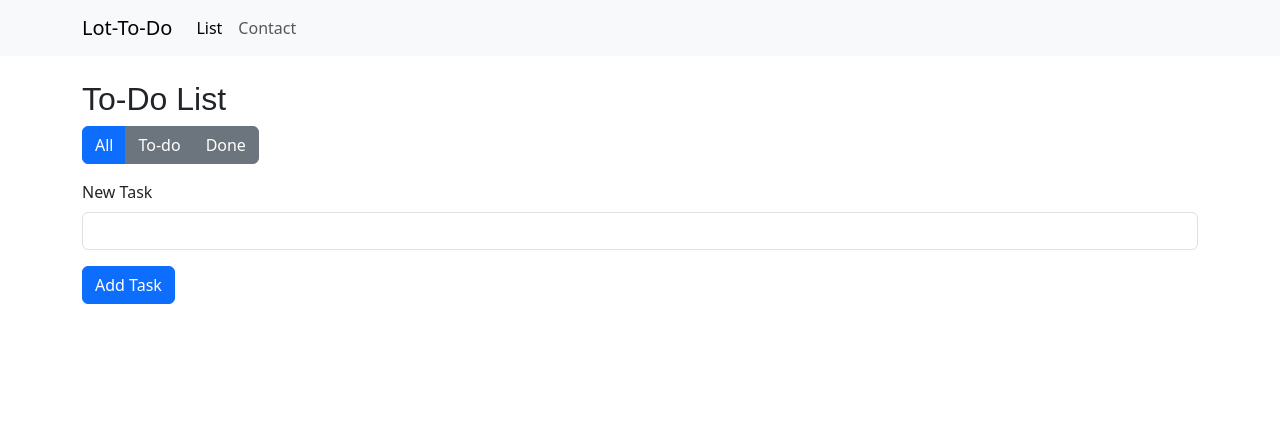
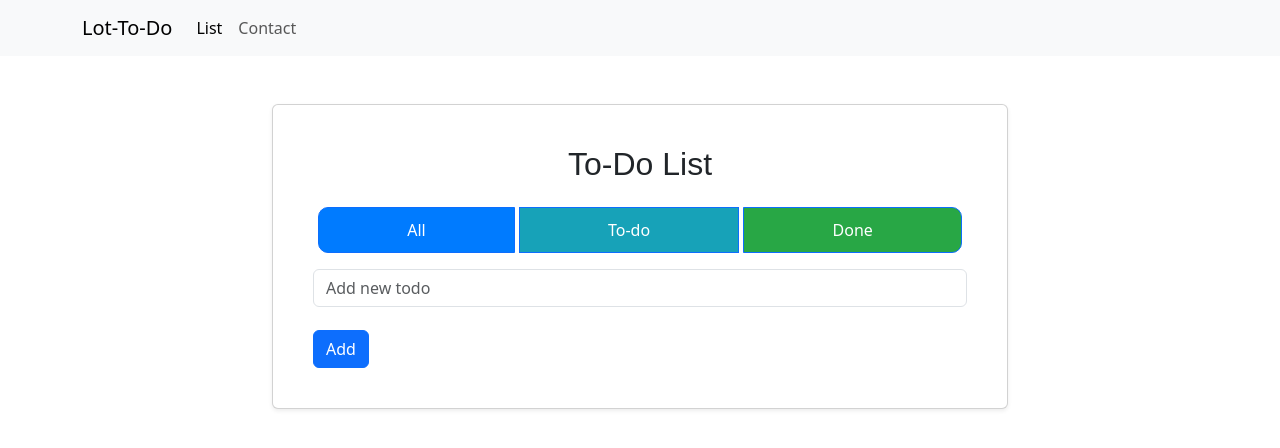
Before and after one commit to CGOdom/lot-to-do, a React (Create React App) app: page / in a window 1280 px wide. Shown: the top 448 px of the page. Built offline with nearby package versions, Linux system fonts and the light colour scheme.

Commit message:
List page styling experiment

```diff
--- a/src/components/TodoForm.js
+++ b/src/components/TodoForm.js
@@ -1,32 +1,27 @@
 import React, { useState } from 'react';
-import { Form, Button } from 'react-bootstrap';
 
-const TodoForm = ({ addItem }) => {
-  const [task, setTask] = useState('');
+const TodoForm = ({ onAddTodo }) => {
+  const [text, setText] = useState('');
 
   const handleSubmit = (e) => {
     e.preventDefault();
-    if (task.trim()) {
-      addItem(task);
-      setTask('');
+    if (text.trim()) {
+      onAddTodo(text);
+      setText('');
     }
   };
 
   return (
-    <Form onSubmit={handleSubmit}>
-      <Form.Group controlId="formTask">
-        <Form.Label>New Task</Form.Label>
-        <Form.Control
-          type="text"
-          value={task}
-          onChange={(e) => setTask(e.target.value)}
-          required
-        />
-      </Form.Group>
-      <Button variant="primary" type="submit" className="mt-3">
-        Add Task
-      </Button>
-    </Form>
+    <form onSubmit={handleSubmit}>
+      <input
+        type="text"
+        className="form-control"
+        placeholder="Add new todo"
+        value={text}
+        onChange={(e) => setText(e.target.value)}
+      />
+      <button type="submit" className="btn btn-primary mt-2">Add</button>
+    </form>
   );
 };
 
--- a/src/components/TodoList.js
+++ b/src/components/TodoList.js
@@ -1,32 +1,19 @@
 import React from 'react';
-import { ListGroup, Button, Form } from 'react-bootstrap';
 
-const TodoList = ({ todos, deleteItem, toggleComplete }) => {
-  return (
-    <ListGroup className="mt-4">
-      {todos.map((todo) => (
-        <ListGroup.Item key={todo.id} className="d-flex justify-content-between align-items-center py-3">
-          <div className="d-flex align-items-center">
-            <Form.Check
-              type="checkbox"
-              checked={todo.completed}
-              onChange={() => toggleComplete(todo.id)}
-              className="me-3"
-            />
-            <span style={{ textDecoration: todo.completed ? 'line-through' : 'none', flex: 1 }}>
-              {todo.text}
-            </span>
-          </div>
-          <Button
-            variant="danger"
-            onClick={() => deleteItem(todo.id)}
-          >
-            Delete
-          </Button>
-        </ListGroup.Item>
-      ))}
-    </ListGroup>
-  );
-};
+const TodoList = ({ todos, onToggleComplete, onDelete }) => (
+  <div>
+    {todos.map((todo) => (
+      <div key={todo.id} className={`todo-item ${todo.completed ? 'completed' : ''}`}>
+        <span onClick={() => onToggleComplete(todo.id)} className="custom-checkbox">
+          {todo.completed && '✔'}
+        </span>
+        <span>{todo.text}</span>
+        <div>
+          <button onClick={() => onDelete(todo.id)} className="btn btn-danger">Delete</button>
+        </div>
+      </div>
+    ))}
+  </div>
+);
 
 export default TodoList;
--- a/src/pages/Todo.css
+++ b/src/pages/Todo.css
@@ -1,33 +1,141 @@
-/* Todo.css */
-
+/* Dark Mode Styling */
 body {
-    background-color: #f8f9fa;
+    background-color: #121212;
+    color: #e0e0e0;
+    font-family: 'Arial', sans-serif;
+    margin: 0;
+    padding: 0;
 }
 
+/* Header Styling */
 h2 {
-    font-family: 'Arial', sans-serif;
+    font-family: 'Roboto', sans-serif;
     font-weight: bold;
-    color: #343a40;
+    color: #ffffff;
+    text-align: center;
+    margin-top: 20px;
 }
 
+/* Card Styling */
 .card {
     border-radius: 15px;
     border: none;
+    background-color: #1e1e1e;
+    color: #e0e0e0;
+    margin-bottom: 20px;
+    box-shadow: 0 4px 8px rgba(0, 0, 0, 0.2);
 }
 
 .card-body {
     padding: 2rem;
 }
 
+/* Button Group Styling */
+.btn-group {
+    display: flex;
+    justify-content: space-between;
+    margin-bottom: 20px;
+}
+
 .btn-group .btn {
     border-radius: 10px;
+    flex-grow: 1;
+    text-align: center;
+    padding: 10px;
+    margin: 0 5px;
+    transition: background-color 0.3s ease;
 }
 
+.btn-group .btn-all {
+    background-color: #007bff;
+    color: #fff;
+}
+
+.btn-group .btn-todo {
+    background-color: #17a2b8;
+    color: #fff;
+}
+
+.btn-group .btn-done {
+    background-color: #28a745;
+    color: #fff;
+}
+
+.btn-group .btn-all:hover {
+    background-color: #0056b3;
+}
+
+.btn-group .btn-todo:hover {
+    background-color: #0d6efd;
+}
+
+.btn-group .btn-done:hover {
+    background-color: #218838;
+}
+
+/* Form Control Styling */
+.form-control {
+    background-color: #2b2b2b;
+    border: 1px solid #555;
+    color: #e0e0e0;
+    border-radius: 5px;
+    padding: 10px;
+    margin-bottom: 15px;
+}
+
+.form-control:focus {
+    background-color: #3a3a3a;
+    color: #e0e0e0;
+    border-color: #007bff;
+}
+
+/* Button Styling */
 .btn-primary {
     background-color: #007bff;
     border: none;
+    border-radius: 5px;
+    padding: 10px 20px;
+    transition: background-color 0.3s ease;
 }
 
 .btn-primary:hover {
     background-color: #0056b3;
 }
+
+/* To-Do Item Styling */
+.todo-item {
+    background-color: #2b2b2b;
+    border-radius: 5px;
+    padding: 15px;
+    margin: 10px 0;
+    box-shadow: 0 2px 4px rgba(0, 0, 0, 0.1);
+    display: flex;
+    justify-content: space-between;
+    align-items: center;
+    transition: background-color 0.3s ease;
+}
+
+.todo-item:hover {
+    background-color: #3a3a3a;
+}
+
+.todo-item.completed {
+    text-decoration: line-through;
+    color: #999;
+}
+
+/* Custom Checkbox */
+.custom-checkbox {
+    appearance: none;
+    background-color: #2b2b2b;
+    border: 1px solid #555;
+    padding: 10px;
+    border-radius: 5px;
+    cursor: pointer;
+    transition: background-color 0.3s ease;
+}
+
+.custom-checkbox:checked {
+    background-color: #28a745;
+    border-color: #28a745;
+}
--- a/src/pages/Todo.js
+++ b/src/pages/Todo.js
@@ -1,34 +1,25 @@
-import React, { useState, useEffect } from 'react';
+import React, { useState } from 'react';
+import { Container, Button, ButtonGroup, Card, Row, Col } from 'react-bootstrap';
 import { nanoid } from 'nanoid';
-import { Container, Button, ButtonGroup } from 'react-bootstrap';
 import TodoForm from '../components/TodoForm';
 import TodoList from '../components/TodoList';
+import './Todo.css';
 
 const Todo = () => {
-  const [todos, setTodos] = useState(getInitialState());
+  const [todos, setTodos] = useState([]);
   const [filter, setFilter] = useState('all');
 
-  useEffect(() => {
-    localStorage.setItem('todos', JSON.stringify(todos));
-  }, [todos]);
-
-  function getInitialState() {
-    const savedTodos = localStorage.getItem('todos');
-    return savedTodos ? JSON.parse(savedTodos) : [];
-  }
-
-  const addItem = (text) => {
-    setTodos([...todos, { id: nanoid(), text, completed: false }]);
+  const addTodo = (text) => {
+    const newTodo = { id: nanoid(), text, completed: false };
+    setTodos([...todos, newTodo]);
   };
 
-  const deleteItem = (id) => {
-    setTodos(todos.filter((todo) => todo.id !== id));
+  const deleteTodo = (id) => {
+    setTodos(todos.filter(todo => todo.id !== id));
   };
 
   const toggleComplete = (id) => {
-    setTodos(todos.map((todo) =>
-      todo.id === id ? { ...todo, completed: !todo.completed } : todo
-    ));
+    setTodos(todos.map(todo => (todo.id === id ? { ...todo, completed: !todo.completed } : todo)));
   };
 
   const filteredTodos = todos.filter(todo => {
@@ -38,15 +29,23 @@ const Todo = () => {
   });
 
   return (
-    <Container className="mt-4">
-      <h2>To-Do List</h2>
-      <ButtonGroup className="mb-3">
-        <Button variant={filter === 'all' ? 'primary' : 'secondary'} onClick={() => setFilter('all')}>All</Button>
-        <Button variant={filter === 'todo' ? 'primary' : 'secondary'} onClick={() => setFilter('todo')}>To-do</Button>
-        <Button variant={filter === 'done' ? 'primary' : 'secondary'} onClick={() => setFilter('done')}>Done</Button>
-      </ButtonGroup>
-      <TodoForm addItem={addItem} />
-      <TodoList todos={filteredTodos} deleteItem={deleteItem} toggleComplete={toggleComplete} />
+    <Container className="mt-5">
+      <Row className="justify-content-center">
+        <Col md={8}>
+          <Card className="p-4 shadow-sm">
+            <Card.Body>
+              <h2 className="mb-4">To-Do List</h2>
+              <ButtonGroup className="mb-3 w-100">
+                <Button className="btn-all" onClick={() => setFilter('all')}>All</Button>
+                <Button className="btn-todo" onClick={() => setFilter('todo')}>To-do</Button>
+                <Button className="btn-done" onClick={() => setFilter('done')}>Done</Button>
+              </ButtonGroup>
+              <TodoForm onAddTodo={addTodo} />
+              <TodoList todos={filteredTodos} onToggleComplete={toggleComplete} onDelete={deleteTodo} />
+            </Card.Body>
+          </Card>
+        </Col>
+      </Row>
     </Container>
   );
 };
```
Lines whose indentation alone changed are shown as unchanged.
